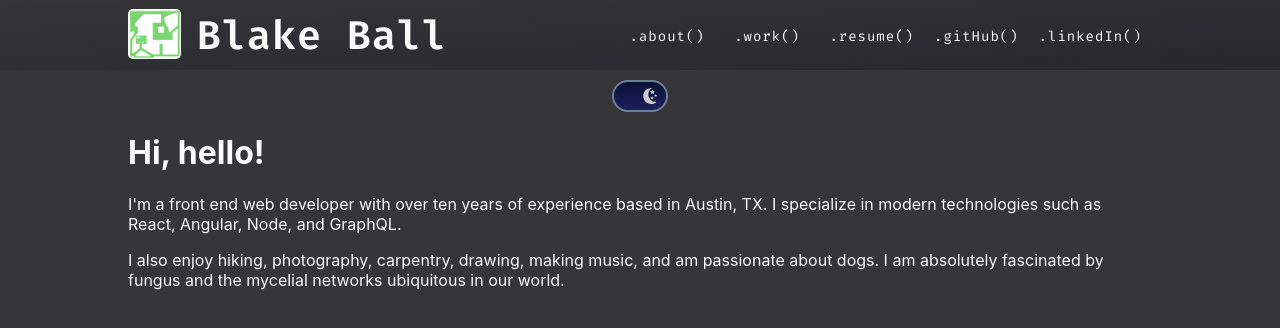
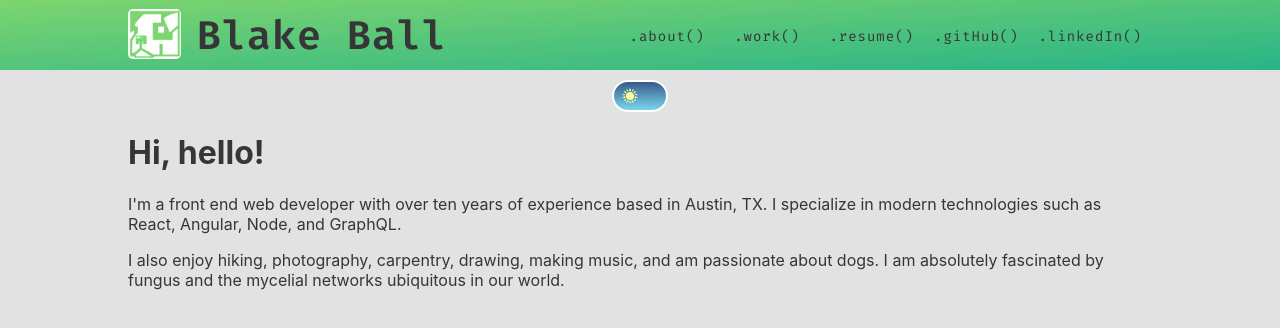
Before and after one commit to blakesteve/personal-website, a React (Create React App) app: page / in a window 1280 px wide. Shown: the top 328 px of the page. Built offline with nearby package versions, Linux system fonts and the light colour scheme; a web font is replaced by a local one.

Commit message:
added favicon, set active class style for navigation

```diff
--- a/src/App.js
+++ b/src/App.js
@@ -29,7 +29,8 @@ function App() {
   const routes = (
     <Switch>
       <Route path="/work" render={props => <Work {...props} />} />
-      <Route path="/" component={About} />
+      <Route exact path="/" component={About} />
+      <Route path="/about" component={About} />
       <Redirect to="/" />
     </Switch>
   )
@@ -42,7 +43,7 @@ function App() {
   const [isSearching, setIsSearching] = useState(false);
 
   // State for site theme
-  const [theme, setTheme] = useState('dark');
+  const [theme, setTheme] = useState('light');
 
   // The function that toggles between themes
   const toggleTheme = () => {
@@ -134,4 +135,4 @@ function App() {
   );
 }
 
-export default App;
+export default withRouter(App);
--- a/src/components/NavItem.js
+++ b/src/components/NavItem.js
@@ -6,11 +6,11 @@
 //
 
 import React from 'react';
-import { Link } from 'react-router-dom';
+import { NavLink } from 'react-router-dom';
 import styled from 'styled-components';
 
 
-const StyledLink = styled(Link)`
+const StyledLink = styled(NavLink)`
 	text-decoration: none;
 	font-size: 14px;
   letter-spacing: 1px;
@@ -18,6 +18,7 @@ const StyledLink = styled(Link)`
 `;
 
 const StyledExternalink = StyledLink.withComponent('a');
+
 
 const NavItem = (props) => (
 
@@ -28,7 +29,9 @@ const NavItem = (props) => (
       target="_blank">
       {props.children}
     </StyledExternalink> :
-    <StyledLink className='Text NavigationItem' to={props.link}> {props.children}
+    <StyledLink
+      className='Text NavigationItem'
+      to={props.link}> {props.children}
     </StyledLink>
 )
 
--- a/src/components/NavItems.js
+++ b/src/components/NavItems.js
@@ -8,11 +8,12 @@ import React from 'react';
 
 import NavItem from './NavItem';
 
+
 const navItems = (props) => (
   <ul className='NavItems'>
-    <NavItem link="/" exact>.about()</NavItem>
+    <NavItem link="/about" exact >.about()</NavItem>
     <NavItem link="/work">.work()</NavItem>
-    <NavItem link="/">.resume()</NavItem>
+    <NavItem link="/resume">.resume()</NavItem>
     <NavItem isExternal link="https://github.com/blakesteve">.gitHub()</NavItem>
     <NavItem isExternal link="https://www.linkedin.com/in/blake-ball-35845845/">.linkedIn()</NavItem>
     {/* { !props.isAuthenticated
--- a/src/global.js
+++ b/src/global.js
@@ -35,6 +35,14 @@ export const GlobalStyles = createGlobalStyle`
     font-family: FiraCode, BlinkMacSystemFont, -apple-system, 'Segoe UI', Roboto, Helvetica, Arial, sans-serif;
   }
 
+  .active {
+    color: ${({ theme }) => theme.active};
+  }
+
   .NavigationItem {
     font-family: FiraCode, BlinkMacSystemFont, -apple-system, 'Segoe UI', Roboto, Helvetica, Arial, sans-serif;
+  }
+
+  .NavigationItem:hover {
+    color: ${({ theme }) => theme.active};
   }`
--- a/src/theme.js
+++ b/src/theme.js
@@ -8,6 +8,7 @@ export const lightTheme = {
   header: 'linear-gradient(to top left, #28b487, #7dd56f)',
   body: '#E2E2E2',
   text: '#363537',
+  active: '#FFFFFF',
   toggleBorder: '#FFF',
   gradient: 'linear-gradient(#39598A, #79D7ED)',
 }
@@ -16,6 +17,15 @@ export const darkTheme = {
   header: 'linear-gradient(to top left, #24292e, #363537)',
   body: '#363537',
   text: '#FAFAFA',
+  active: '#7dd56f',
   toggleBorder: '#6B8096',
   gradient: 'linear-gradient(#091236, #1E215D)',
 }
+
+//   .NavigationItem a: hover,
+//   .NavigationItem a: active,
+//   .NavigationItem a.active {
+//   background - color: #8F5C2C;
+//   border - bottom: 4px solid #40A4C8;
+//   color: white;
+// }
```
Also changed, not shown: public/manifest.json, 1 other file (tests, documents, lock files or other folders).
